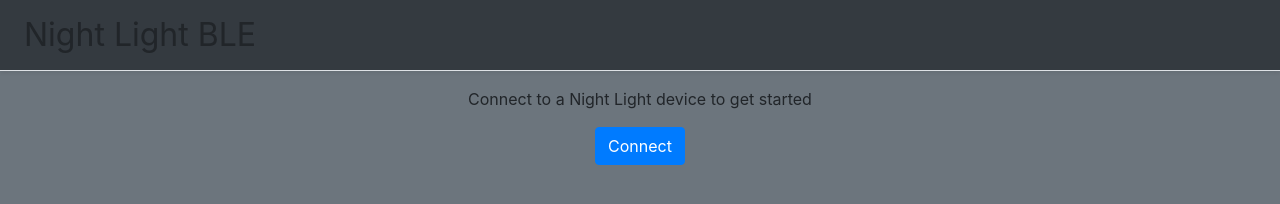
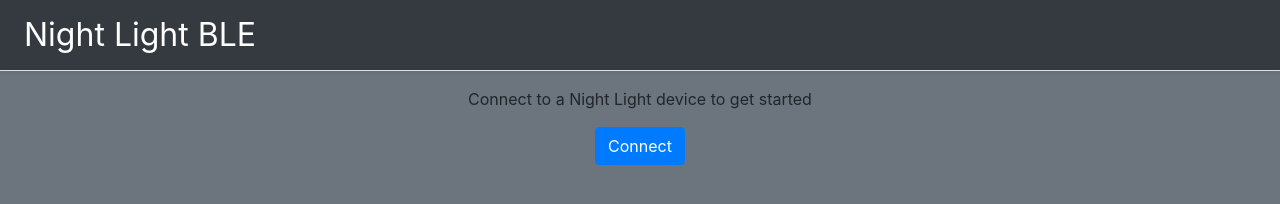
Before and after one commit to FabianoGK/NightLightBLE, a plain HTML site: page docs/index.html in a window 1280 px wide. Drawn offline with nearby package versions, Linux system fonts and the light colour scheme.

Commit message:
Change title to white

```diff
--- a/docs/index.html
+++ b/docs/index.html
@@ -21,7 +21,7 @@
     <script src="https://stackpath.bootstrapcdn.com/bootstrap/4.5.2/js/bootstrap.min.js" integrity="sha384-B4gt1jrGC7Jh4AgTPSdUtOBvfO8shuf57BaghqFfPlYxofvL8/KUEfYiJOMMV+rV" crossorigin="anonymous"></script>
 
     <div class="d-flex flex-column flex-md-row align-items-center p-3 px-md-4 mb-3 bg-dark border-bottom shadow-sm">
-      <h2 class="my-0 mr-md-auto font-weight-normal">Night Light BLE</h2>
+      <h2 class="my-0 mr-md-auto font-weight-normal text-white">Night Light BLE</h2>
     </div>
 
     <div id="not-connected" class="d-flex align-items-center flex-column">
```
